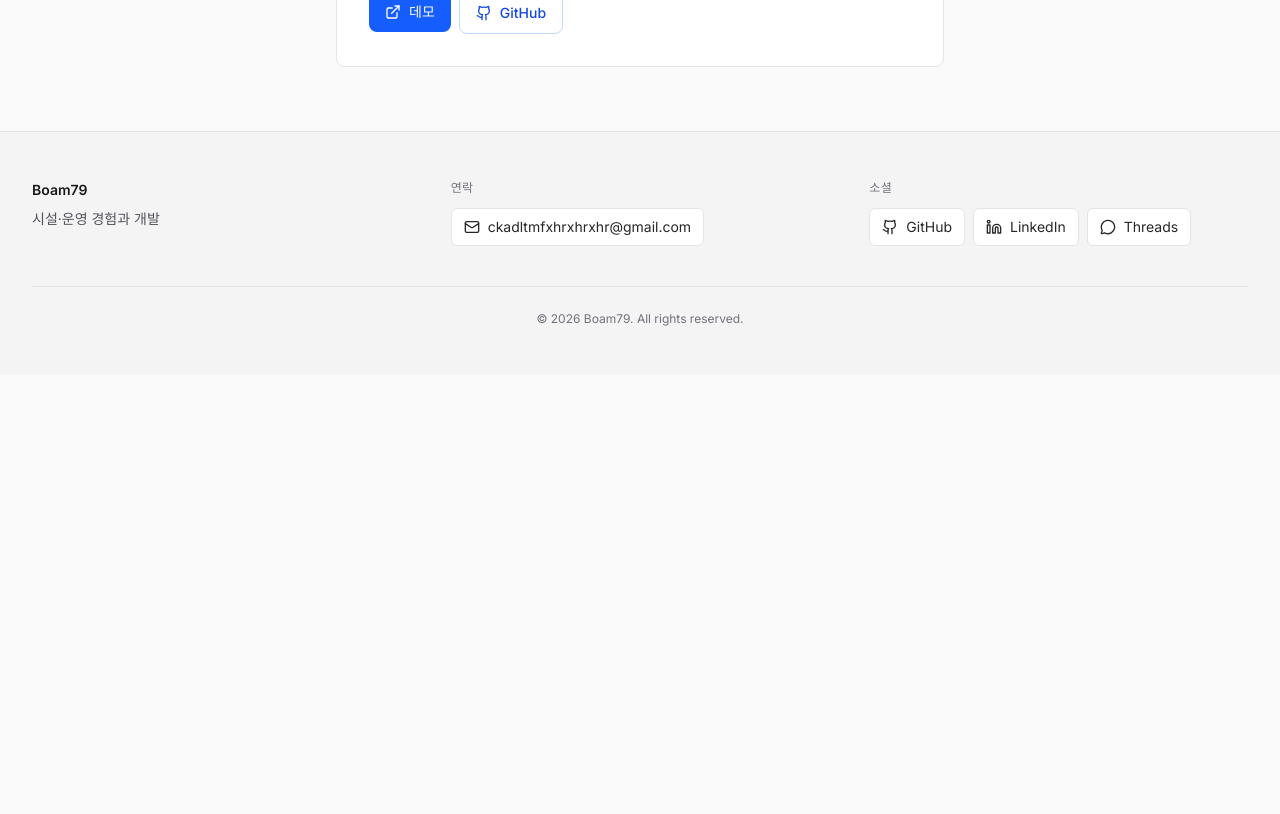
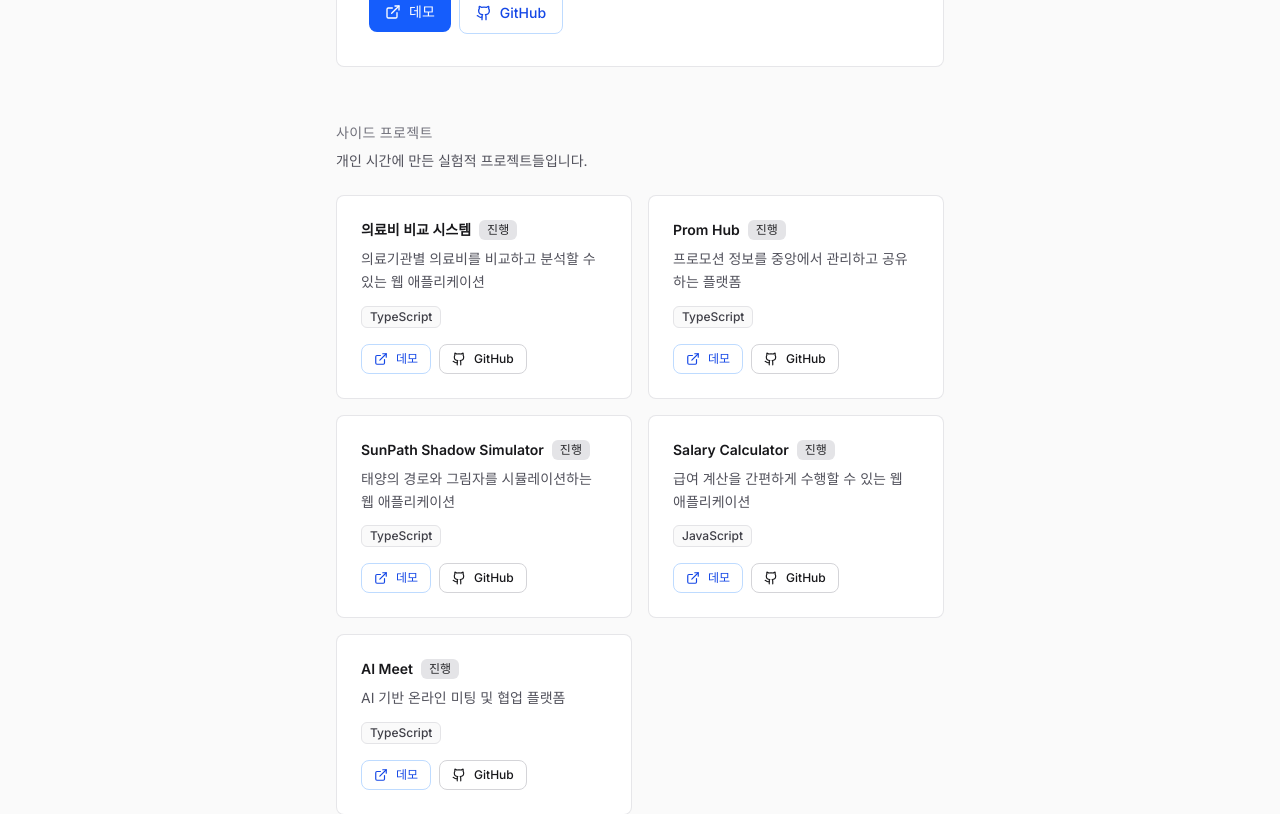
Before and after one commit to boam79/boam79_pr, a Next.js app: page /projects in a window 1280 px wide. Shown: the part 1580-2394 px from the top of the page. Before the commit the page ends 1955 px from the top, so only its background shows below. Built offline with nearby package versions, Linux system fonts and the light colour scheme; no server answers.

Commit message:
feat: 프로젝트 페이지에 GitHub 사이드 프로젝트 섹션 추가, 깨진 이미지 경로 정리 (P0-1, P2-8)
Co-authored-by: boam79 <boam79@users.noreply.github.com>

```diff
--- a/app/projects/page.tsx
+++ b/app/projects/page.tsx
@@ -1,11 +1,14 @@
 'use client';
 
 import { featuredProject } from '@/lib/data/projects';
+import { developmentCareers } from '@/lib/data/careers';
 import Card from '@/components/ui/Card';
 import Badge from '@/components/ui/Badge';
 import FadeInUp from '@/components/ui/FadeInUp';
 import Button from '@/components/ui/Button';
 import { ExternalLink, Github } from 'lucide-react';
+
+const sideProjects = developmentCareers.filter((career) => career.github);
 
 export default function ProjectsPage() {
   return (
@@ -13,7 +16,7 @@ export default function ProjectsPage() {
       <div className="mx-auto max-w-3xl px-4 py-16 sm:px-6 md:px-8 lg:max-w-2xl">
         <FadeInUp>
           <h1 className="text-2xl font-semibold tracking-tight text-zinc-900 md:text-3xl">프로젝트</h1>
-          <p className="mt-2 text-sm text-zinc-600">요약 · 세부</p>
+          <p className="mt-2 text-sm text-zinc-600">대표 프로젝트 · 사이드 프로젝트</p>
         </FadeInUp>
 
         <FadeInUp delay={0.08}>
@@ -121,6 +124,63 @@ export default function ProjectsPage() {
             </div>
           </Card>
         </FadeInUp>
+
+        {sideProjects.length > 0 && (
+          <FadeInUp delay={0.12}>
+            <div className="mt-14">
+              <h2 className="text-sm font-medium uppercase tracking-wide text-zinc-500">사이드 프로젝트</h2>
+              <p className="mt-2 text-sm text-zinc-600">개인 시간에 만든 실험적 프로젝트들입니다.</p>
+
+              <div className="mt-6 grid gap-4 sm:grid-cols-2">
+                {sideProjects.map((project) => (
+                  <Card key={project.id} className="flex flex-col p-5 shadow-none">
+                    <div className="flex flex-wrap items-center gap-2">
+                      <h3 className="text-sm font-semibold text-zinc-900">{project.title}</h3>
+                      {project.status && (
+                        <Badge variant={project.status}>
+                          {project.status === 'in-progress' ? '진행' : '완료'}
+                        </Badge>
+                      )}
+                    </div>
+                    {project.description?.[0] && (
+                      <p className="mt-2 text-sm leading-relaxed text-zinc-600">{project.description[0]}</p>
+                    )}
+                    {project.techStack && project.techStack.length > 0 && (
+                      <div className="mt-3 flex flex-wrap gap-1.5">
+                        {project.techStack.map((tech) => (
+                          <span
+                            key={tech}
+                            className="rounded-md border border-zinc-200 bg-zinc-50 px-2 py-0.5 text-xs font-medium text-zinc-700"
+                          >
+                            {tech}
+                          </span>
+                        ))}
+                      </div>
+                    )}
+                    <div className="mt-4 flex flex-wrap gap-2">
+                      {project.demo && (
+                        <a href={project.demo} target="_blank" rel="noopener noreferrer">
+                          <Button variant="outline" size="sm" className="inline-flex items-center gap-1.5">
+                            <ExternalLink className="h-3.5 w-3.5" />
+                            데모
+                          </Button>
+                        </a>
+                      )}
+                      {project.github && (
+                        <a href={project.github} target="_blank" rel="noopener noreferrer">
+                          <Button variant="secondary" size="sm" className="inline-flex items-center gap-1.5">
+                            <Github className="h-3.5 w-3.5" />
+                            GitHub
+                          </Button>
+                        </a>
+                      )}
+                    </div>
+                  </Card>
+                ))}
+              </div>
+            </div>
+          </FadeInUp>
+        )}
       </div>
     </div>
   );
--- a/lib/data/projects.ts
+++ b/lib/data/projects.ts
@@ -66,11 +66,8 @@ export const featuredProject: Project = {
     "DuckDB WASM을 활용한 클라이언트 사이드 분석",
     "레거시 시스템과의 데이터 통합"
   ],
-  images: [
-    "/projects/patient-tool/dashboard.png",
-    "/projects/patient-tool/analytics.png",
-    "/projects/patient-tool/mobile.png"
-  ],
+  // 실제 스크린샷 자산이 준비되면 여기에 경로를 추가하세요 (예: "/projects/patient-tool/dashboard.png").
+  images: [],
   github: "https://github.com/boam79/patient-analysis-tool",
   demo: "https://patient-tool-demo.vercel.app"
 };
```
